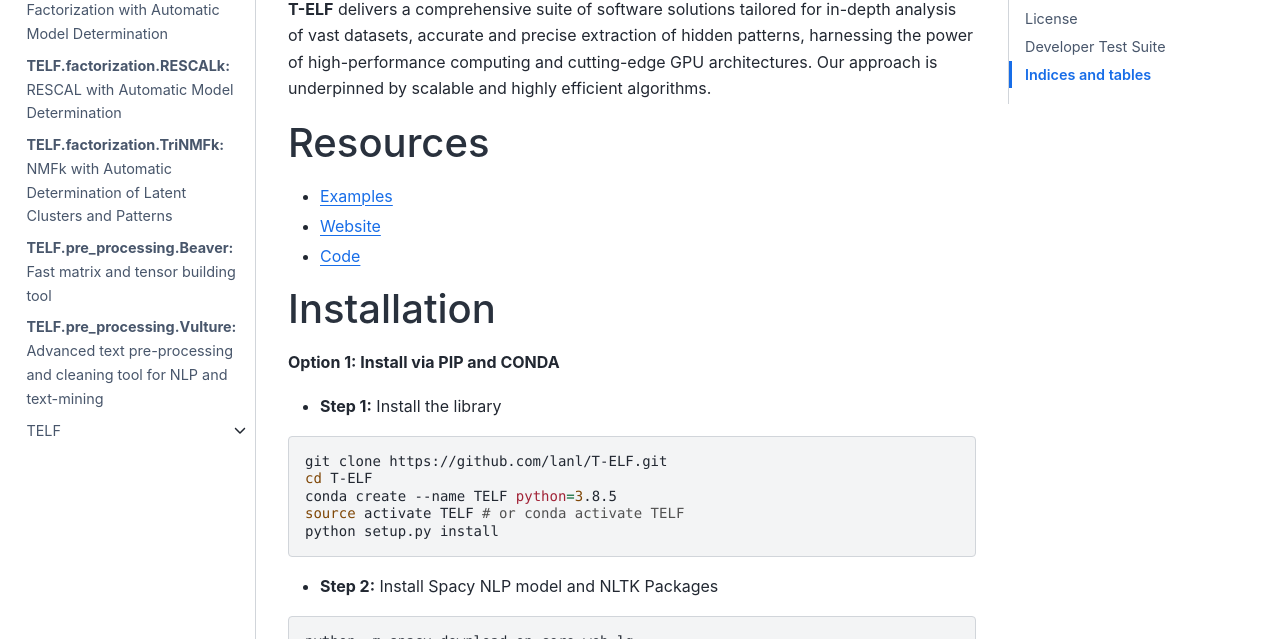
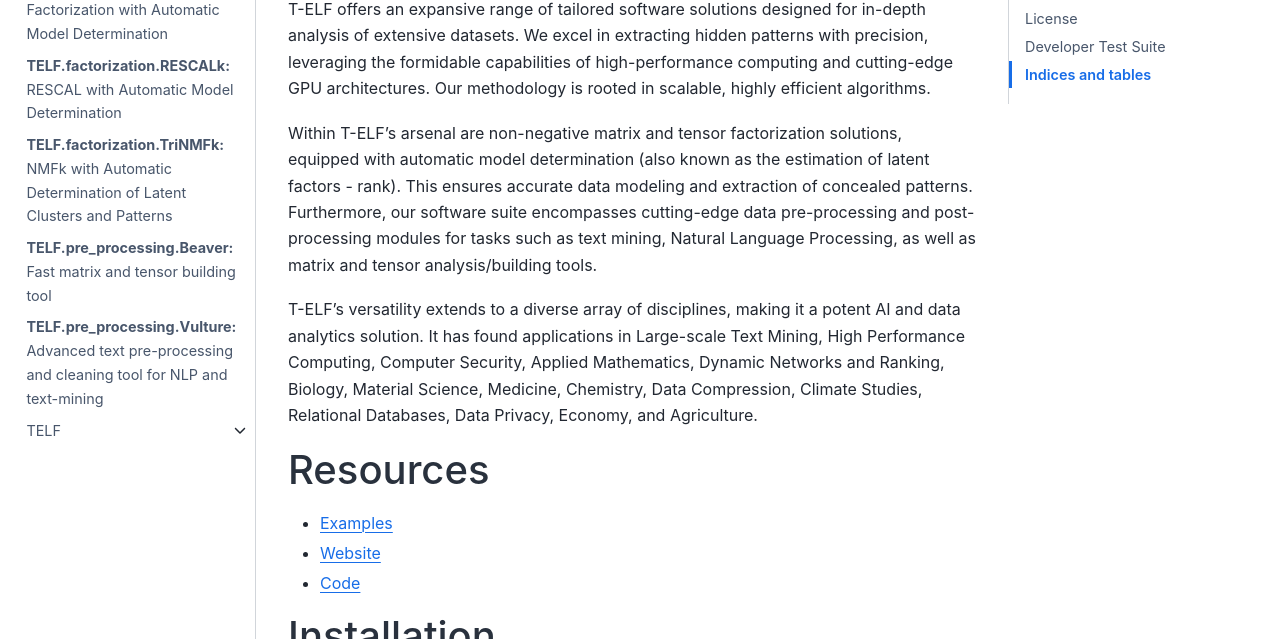
Before and after one commit to lanl/T-ELF, a Sphinx documentation site: the page built from docs/source/index.rst, in a window 1280 px wide and 900 px high, scrolled down 324 px, cut to the strip 261-900 px from the top of the window. Built offline with Sphinx 7.4.7 and the Sphinx Book theme 1.1.4, drawn with Linux system fonts in a browser that asks for light colours.

Commit message:
update documentation

```diff
--- a/docs/source/index.rst
+++ b/docs/source/index.rst
@@ -12,7 +12,12 @@
    :scale: 100 %
    :align: center
 
-**T-ELF** delivers a comprehensive suite of software solutions tailored for in-depth analysis of vast datasets, accurate and precise extraction of hidden patterns, harnessing the power of high-performance computing and cutting-edge GPU architectures. Our approach is underpinned by scalable and highly efficient algorithms.
+
+T-ELF offers an expansive range of tailored software solutions designed for in-depth analysis of extensive datasets. We excel in extracting hidden patterns with precision, leveraging the formidable capabilities of high-performance computing and cutting-edge GPU architectures. Our methodology is rooted in scalable, highly efficient algorithms.
+
+Within T-ELF's arsenal are non-negative matrix and tensor factorization solutions, equipped with automatic model determination (also known as the estimation of latent factors - rank). This ensures accurate data modeling and extraction of concealed patterns. Furthermore, our software suite encompasses cutting-edge data pre-processing and post-processing modules for tasks such as text mining, Natural Language Processing, as well as matrix and tensor analysis/building tools.
+
+T-ELF's versatility extends to a diverse array of disciplines, making it a potent AI and data analytics solution. It has found applications in Large-scale Text Mining, High Performance Computing, Computer Security, Applied Mathematics, Dynamic Networks and Ranking, Biology, Material Science, Medicine, Chemistry, Data Compression, Climate Studies, Relational Databases, Data Privacy, Economy, and Agriculture.
 
 Resources
 ========================================
@@ -104,8 +109,8 @@
 ========================================
 
 .. image:: ../Second_image_TensorNetworks.jpg
-   :width: 400px
-   :height: 450px
+   :width: 450px
+   :height: 400px
    :scale: 100 %
    :align: center
 
```
Also changed, not shown: README.md (+5 -1 lines).
